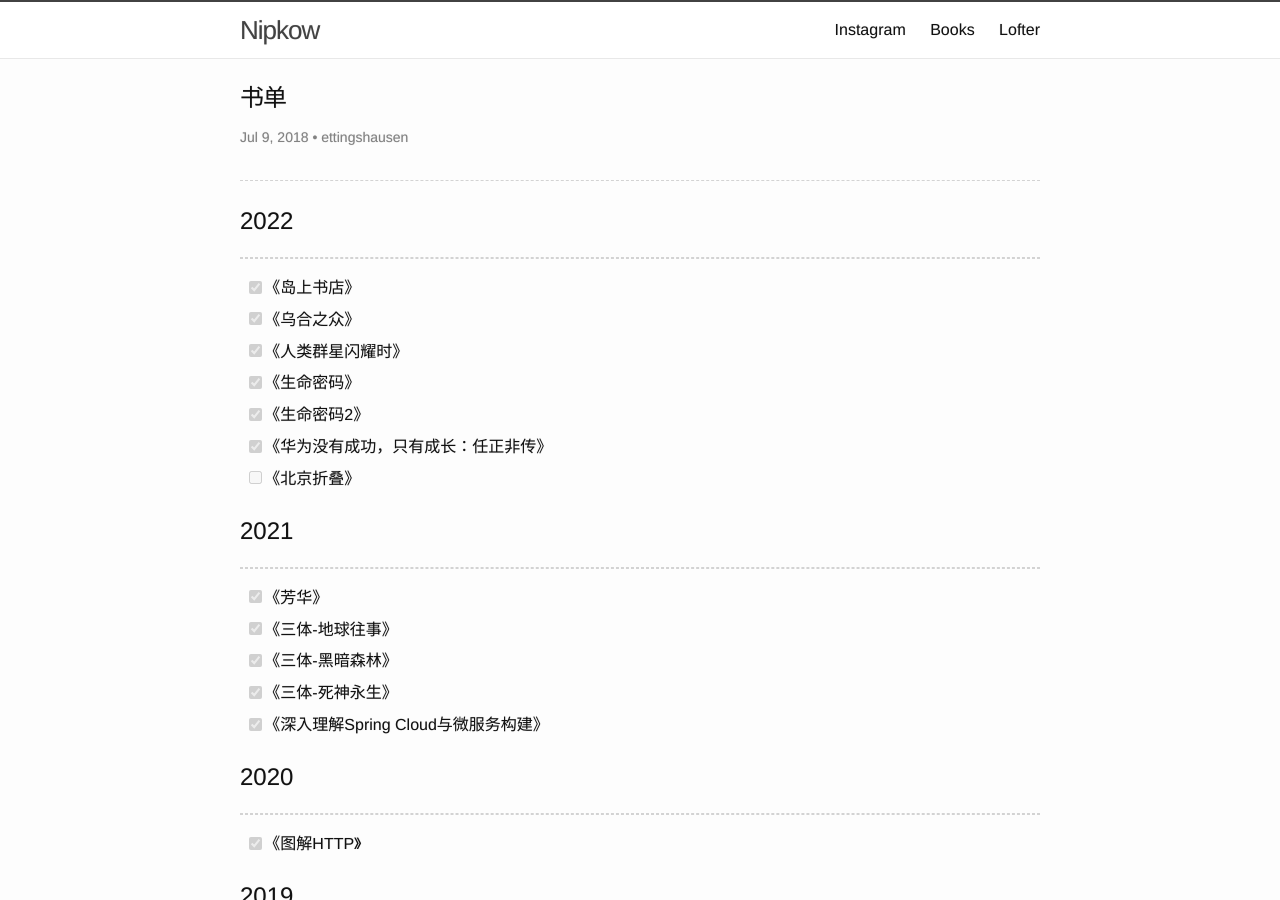
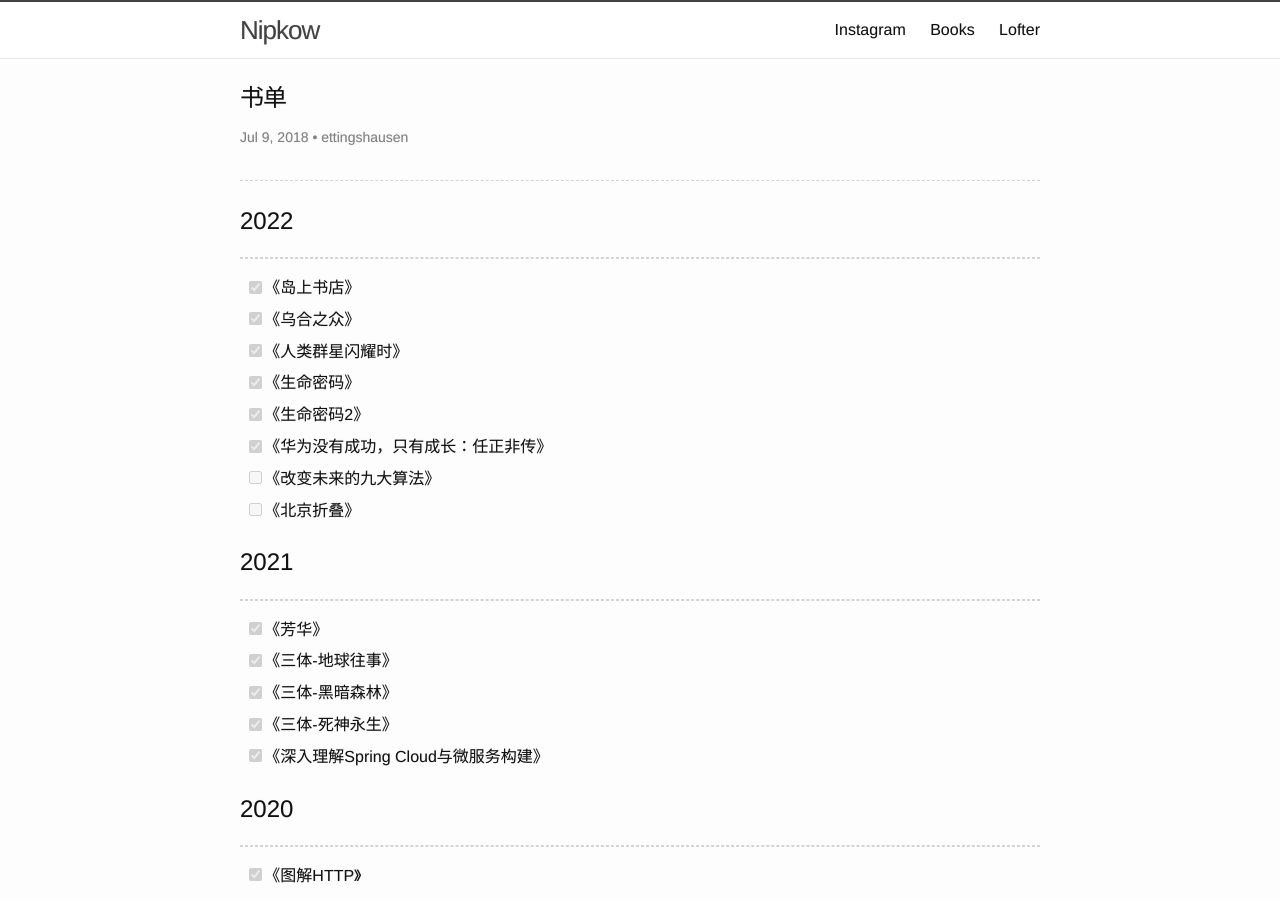
Before and after one commit to ettingshausen/ettingshausen.github.io, a Jekyll site: the page built from books/books.md, in a window 1280 px wide and 900 px high. Built offline with Jekyll 4.4.1, drawn with Linux system fonts in a browser that asks for light colours.

Commit message:
Update books.md

```diff
--- a/books/books.md
+++ b/books/books.md
@@ -14,6 +14,7 @@ date:   2018-07-09 00:54:32 - [x]0800
 - [x] 《生命密码》
 - [x] 《生命密码2》
 - [x] 《华为没有成功，只有成长：任正非传》
+- [ ] 《改变未来的九大算法》
 - [ ] 《北京折叠》
 
 # 2021
```
